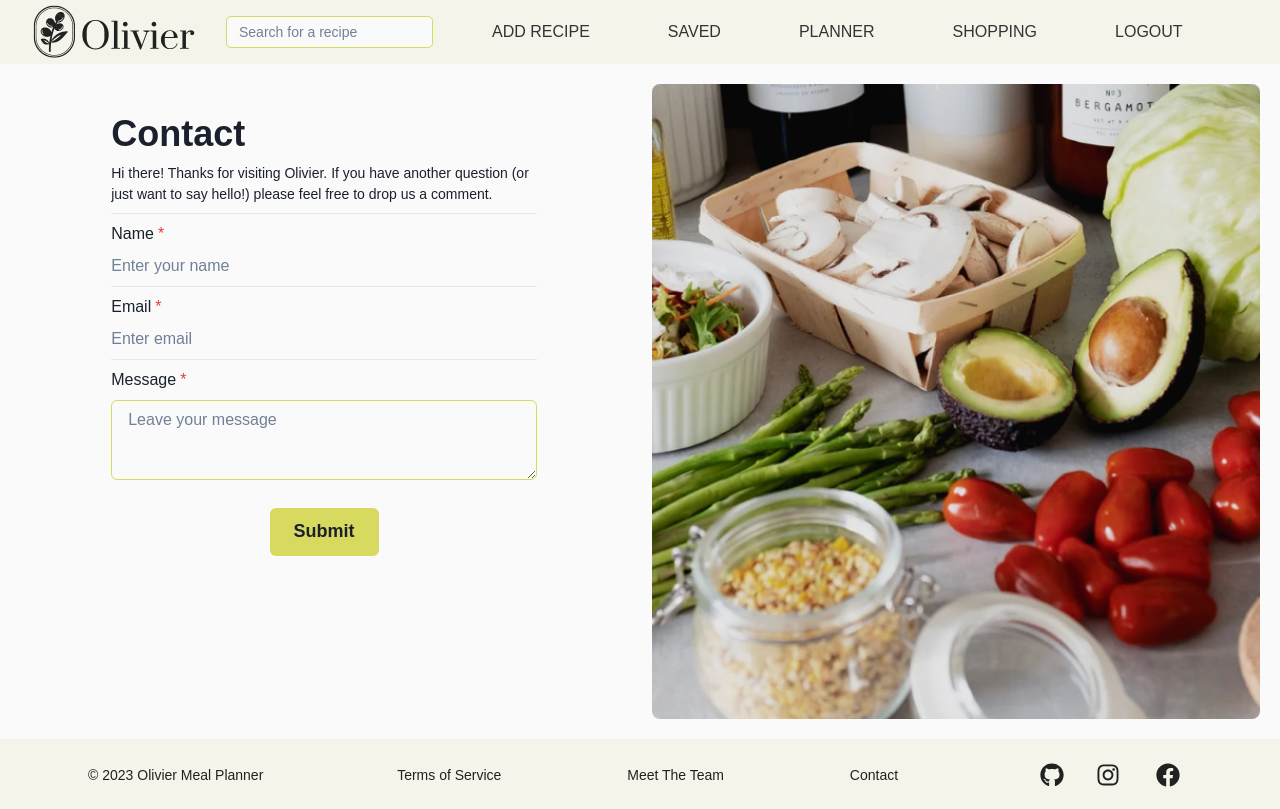
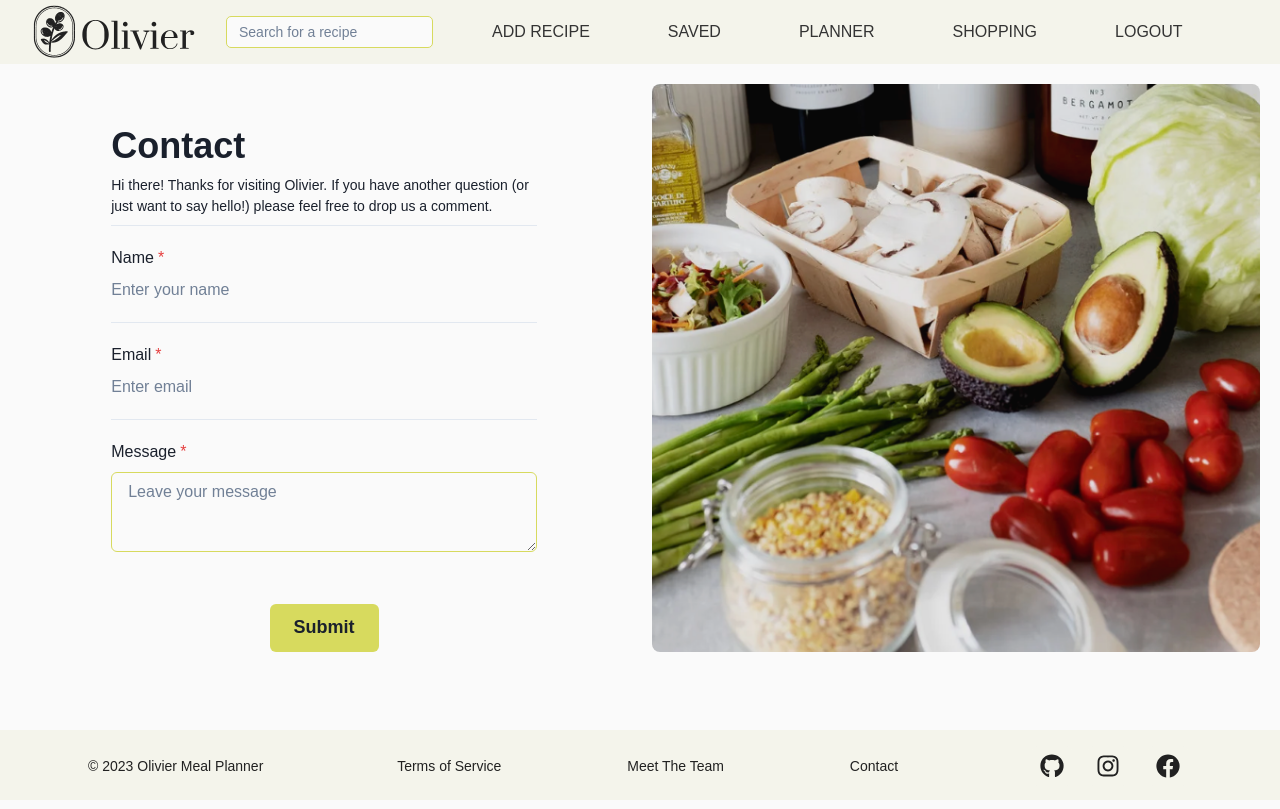
Before and after one commit to Code-the-Dream-School/dd-prac-team1-front, a React (Create React App) app: page /contact in a window 1280 px wide. Built offline with nearby package versions, Linux system fonts and the light colour scheme.

Commit message:
fix contact page rendering

```diff
--- a/src/components/Layout/Contact.tsx
+++ b/src/components/Layout/Contact.tsx
@@ -61,14 +61,7 @@ const Contact = () => {
       });
   };
   return (
-    <Grid
-      templateColumns="repeat(2, 1fr)"
-      gap={6}
-      p="5"
-      borderRadius="lg"
-      h={{
-        md: "calc(100vh - 55px - 70px)"
-      }}>
+    <Grid templateColumns="repeat(2, 1fr)" gap={6} p="5" borderRadius="lg">
       <GridItem colSpan={{ base: 2, md: 1 }}>
         <Box
           as="form"
@@ -81,7 +74,7 @@ const Contact = () => {
             divider={<StackDivider />}
             direction="column"
             w={{ md: "70%" }}
-            marginY="7">
+            marginY={{ base: "7", md: "10" }}>
             <Box>
               <Heading>Contact</Heading>
               <Text pt="2" fontSize="sm">
@@ -91,7 +84,7 @@ const Contact = () => {
               </Text>
             </Box>
             <Box>
-              <FormControl isRequired>
+              <FormControl marginY={{ md: "3" }} isRequired>
                 <FormLabel>Name</FormLabel>
                 <Input
                   variant={"unstyled"}
@@ -103,7 +96,7 @@ const Contact = () => {
               </FormControl>
             </Box>
             <Box>
-              <FormControl isRequired>
+              <FormControl marginY={{ md: "3" }} isRequired>
                 <FormLabel>Email</FormLabel>
                 <Input
                   variant={"unstyled"}
@@ -115,7 +108,7 @@ const Contact = () => {
               </FormControl>
             </Box>
             <Box>
-              <FormControl isRequired>
+              <FormControl marginY={{ md: "3" }} isRequired>
                 <FormLabel>Message</FormLabel>
                 <Textarea
                   name="message"
@@ -143,11 +136,7 @@ const Contact = () => {
         backgroundSize="cover"
         backgroundRepeat="no-repeat"
         borderRadius="lg"
-        h={{
-          base: "50vh",
-          sm: "50vh",
-          md: "calc(100vh - 55px - 110px)"
-        }}
+        minH="50vh"
       />
     </Grid>
   );
```
